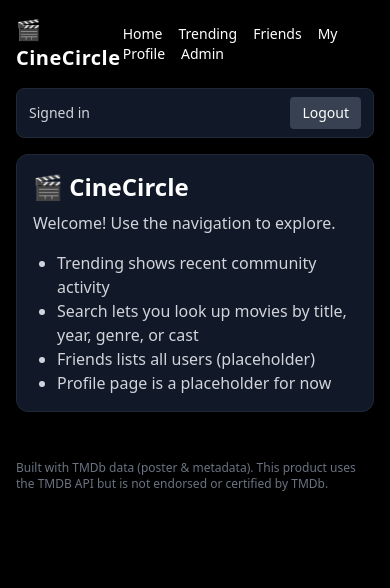
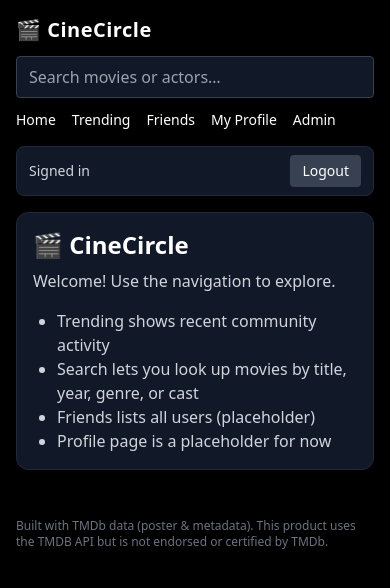
Before and after one commit to krantzkiduece/moviestwo, a Next.js app: page / in a window 390 px wide. Shown: the top 588 px of the page. Built offline with nearby package versions, Linux system fonts and the light colour scheme.

Commit message:
Update layout.tsx

```diff
--- a/src/app/layout.tsx
+++ b/src/app/layout.tsx
@@ -2,6 +2,7 @@
 import "./globals.css";
 import type { Metadata } from "next";
 import SessionBar from "../components/SessionBar";
+import SearchBar from "../components/SearchBar";
 
 export const metadata: Metadata = {
   title: "CineCircle",
@@ -13,21 +14,39 @@ export default function RootLayout({ children }: { children: React.ReactNode })
     <html lang="en">
       <body className="bg-black text-white min-h-screen">
         <div className="max-w-6xl mx-auto p-4">
-          {/* Site header */}
-          <header className="mb-4 flex items-center justify-between">
+          {/* Site header with Search */}
+          <header className="mb-4">
+            <div className="flex flex-col gap-3 sm:flex-row sm:items-center sm:justify-between">
+              <div className="flex items-center justify-between gap-6">
                 <a href="/" className="text-xl font-bold tracking-wide hover:opacity-90">
                   🎬 CineCircle
                 </a>
-            <nav className="text-sm space-x-4">
+                <nav className="text-sm space-x-4 hidden sm:block">
                   <a href="/" className="hover:underline">Home</a>
                   <a href="/trending" className="hover:underline">Trending</a>
                   <a href="/friends" className="hover:underline">Friends</a>
                   <a href="/profile/me" className="hover:underline">My Profile</a>
                   <a href="/admin" className="hover:underline">Admin</a>
                 </nav>
+              </div>
+
+              {/* Search movies & actors */}
+              <div className="w-full sm:max-w-xl">
+                <SearchBar />
+              </div>
+
+              {/* On small screens, show nav under search */}
+              <nav className="text-sm space-x-4 sm:hidden">
+                <a href="/" className="hover:underline">Home</a>
+                <a href="/trending" className="hover:underline">Trending</a>
+                <a href="/friends" className="hover:underline">Friends</a>
+                <a href="/profile/me" className="hover:underline">My Profile</a>
+                <a href="/admin" className="hover:underline">Admin</a>
+              </nav>
+            </div>
           </header>
 
-          {/* Session bar (shows current name + Logout) */}
+          {/* Session bar (current user + Logout) */}
           <SessionBar />
 
           {/* Page content */}
```
Lines whose indentation alone changed are shown as unchanged.
